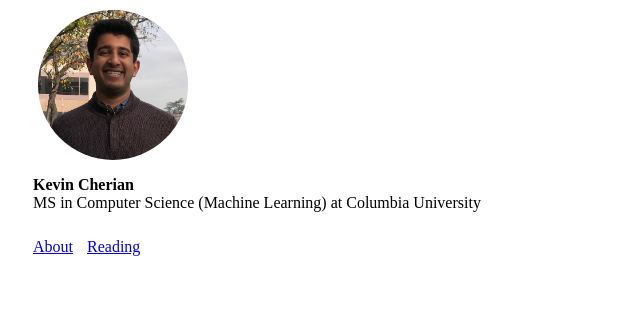
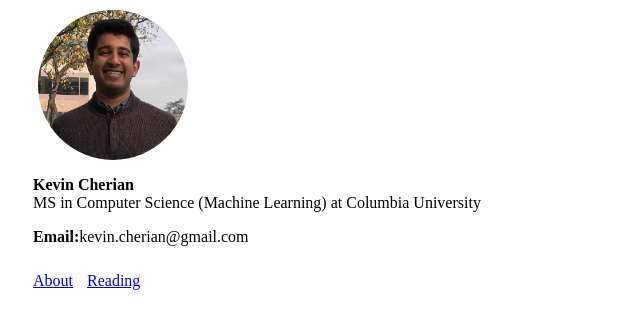
Before and after one commit to kevincherian/kevincherian.github.io, a plain HTML site: page about.html in a window 1280 px wide. Shown: the whole page, without its empty margins (0-640 px from the left). Drawn offline with Linux system fonts and the light colour scheme.

Commit message:
Updated email

```diff
--- a/about.html
+++ b/about.html
@@ -14,6 +14,11 @@
 		<p><b>Kevin Cherian</b><br>
 		MS in Computer Science (Machine Learning) at Columbia University</p>
 	</section>
+	<section class="heading">
+		<p>
+			<b>Email:</b>kevin.cherian@gmail.com
+		</p>
+	</section>
 	<nav>
         <ul>
           <li><a href= "index.html" class="selected">About</a></li>
```
Also changed, not shown: index.html (+5 -0 lines), reading.html (+5 -0 lines).
